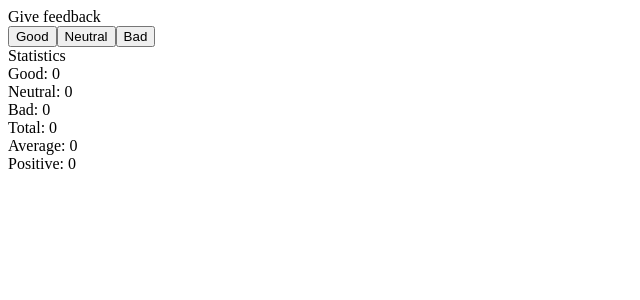
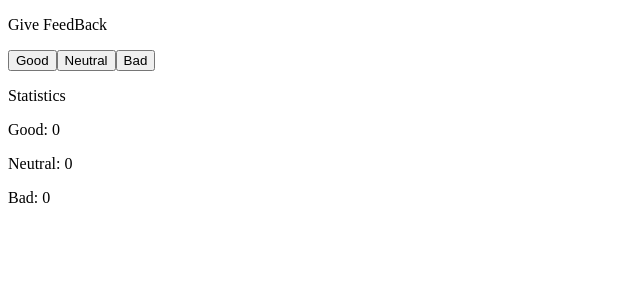
Before and after one commit to Helenagg/curse-fullStack-open, a React (Vite) app: page / in a window 1280 px wide. Shown: the top 300 px of the page, without its empty margins (0-640 px from the left). Built offline with nearby package versions, Linux system fonts and the light colour scheme.

Commit message:
exercise 1.6 without refactor

```diff
--- a/src/App.jsx
+++ b/src/App.jsx
@@ -1,33 +1,40 @@
 import { useState } from "react";
 
-const Button = ({ handleClick, text }) => (
-  <button onClick={handleClick}>{text}</button>
-);
+// const Button = ({ handleClick, text }) => (
+//   <button onClick={handleClick}>{text}</button>
+// );
 
-const Display = (props) => <div>{props.text}</div>;
+// const Display = (props) => <div>{props.text}</div>;
 
-const Results = ({ text, result }) => <div>{text}{result}</div>
+// const Results = ({ text, result }) => <div>{text}{result}</div>
 
-const Statistics = ({ good, neutral, bad }) => {
+// const Statistics = ({ good, neutral, bad }) => {
 
-  const total = good + neutral + bad;
+//   const total = good + neutral + bad;
 
-  const weightedTotal = good * 1 + neutral * 0 + bad * -1;
-  const average = weightedTotal / total;
+//   const weightedTotal = good * 1 + neutral * 0 + bad * -1;
+//   const average = weightedTotal / total;
 
-  const percentageGood = (good / total) * 100;
+//   const percentageGood = (good / total) * 100;
 
-  return (
-    <div>
-      <Results text='Good: ' result={good} />
-      <Results text='Neutral: ' result={neutral} />
-      <Results text='Bad: ' result={bad} />
-      <Results text='Total: ' result={total} />
-      <Results text='Average: ' result={average ? average : 0} />
-      <Results text='Positive: ' result={percentageGood ? percentageGood + "%" : 0} />
-    </div>
-  );
-};
+//   return (
+//     <div>
+//       <Results text='Good: ' result={good} />
+//       <Results text='Neutral: ' result={neutral} />
+//       <Results text='Bad: ' result={bad} />
+//       <Results text='Total: ' result={total} />
+//       <Results text='Average: ' result={average ? average : 0} />
+//       <Results text='Positive: ' result={percentageGood ? percentageGood + "%" : 0} />
+//     </div>
+//   );
+// };
+
+ {/* <Display text={"Give feedback"} /> */}
+      {/* <Button handleClick={handleGoodClick} text='Good' /> */}
+      {/* <Button handleClick={handleNeutralClick} text='Neutral' /> */}
+      {/* <Button handleClick={handleBadClick} text='Bad' /> */}
+      {/* <Display text={"Statistics"} /> */}
+      {/* <Statistics good={goodValue} neutral={neutralValue} bad={badValue} /> */}
 
 const App = () => {
   const [goodValue, setGoodValue] = useState(0);
@@ -50,12 +57,19 @@ const App = () => {
 
   return (
     <div>
-      <Display text={"Give feedback"} />
-      <Button handleClick={handleGoodClick} text='Good' />
-      <Button handleClick={handleNeutralClick} text='Neutral' />
-      <Button handleClick={handleBadClick} text='Bad' />
-      <Display text={"Statistics"} />
-      <Statistics good={goodValue} neutral={neutralValue} bad={badValue} />
+      <div>
+        <p>Give FeedBack</p>
+      </div>
+      <button onClick={handleGoodClick}>Good</button>
+      <button onClick={handleNeutralClick}>Neutral</button>
+      <button onClick={handleBadClick}>Bad</button>
+      <div>
+        <p>Statistics</p>
+      </div>
+      <p>Good: {goodValue}</p>
+      <p>Neutral: {neutralValue}</p>
+      <p>Bad: {badValue}</p>
+
     </div>
   );
 };
```
